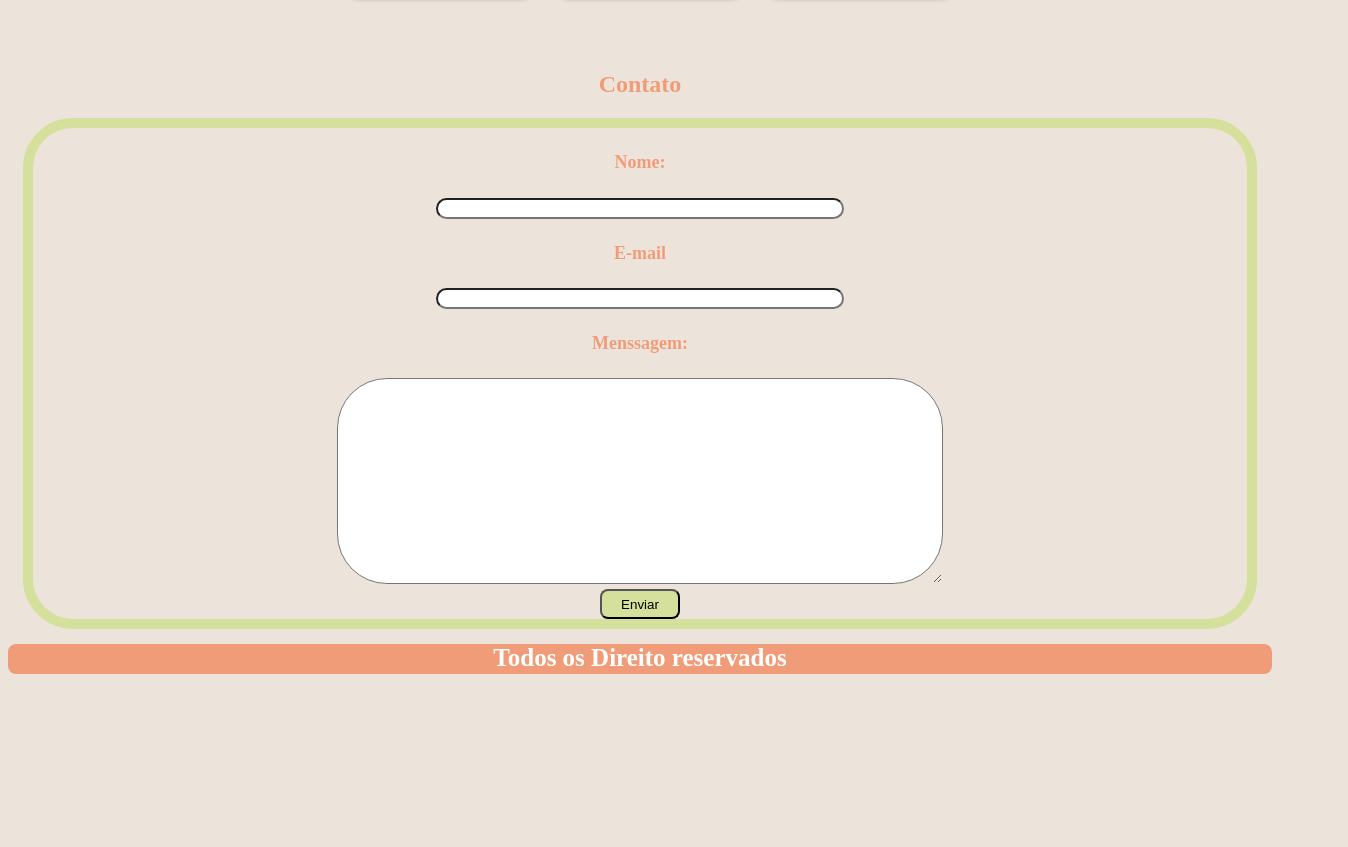
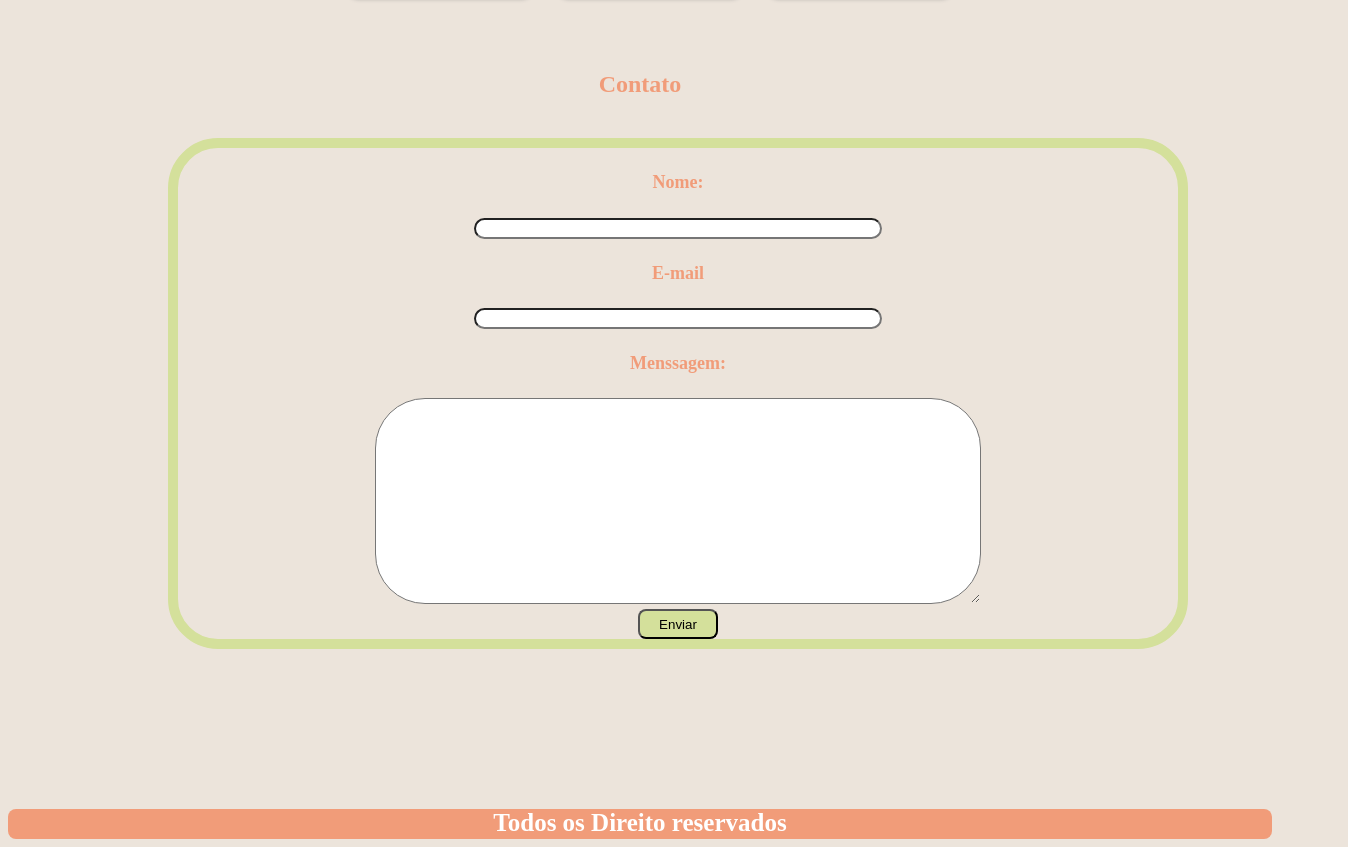
Before and after one commit to nathanymendonca/SquadGirls, a plain HTML site: page sobrenos.html in a window 1280 px wide. Shown: the part 548-1395 px from the top of the page, 1348 px wide, since content can reach past the window. Before the commit the page ends 1230 px from the top, so only its background shows below. Drawn offline with Linux system fonts and the light colour scheme.

Commit message:
arrumando formulario

```diff
--- a/css/style.css
+++ b/css/style.css
@@ -19,6 +19,10 @@ form{
     margin:15px;
     font-size:18px;
     border-radius: 50px;
+    width: 1000px;
+    display:inline-block;
+    margin: 160px;
+    margin-top: 20px;
 }
 
 img{
```
